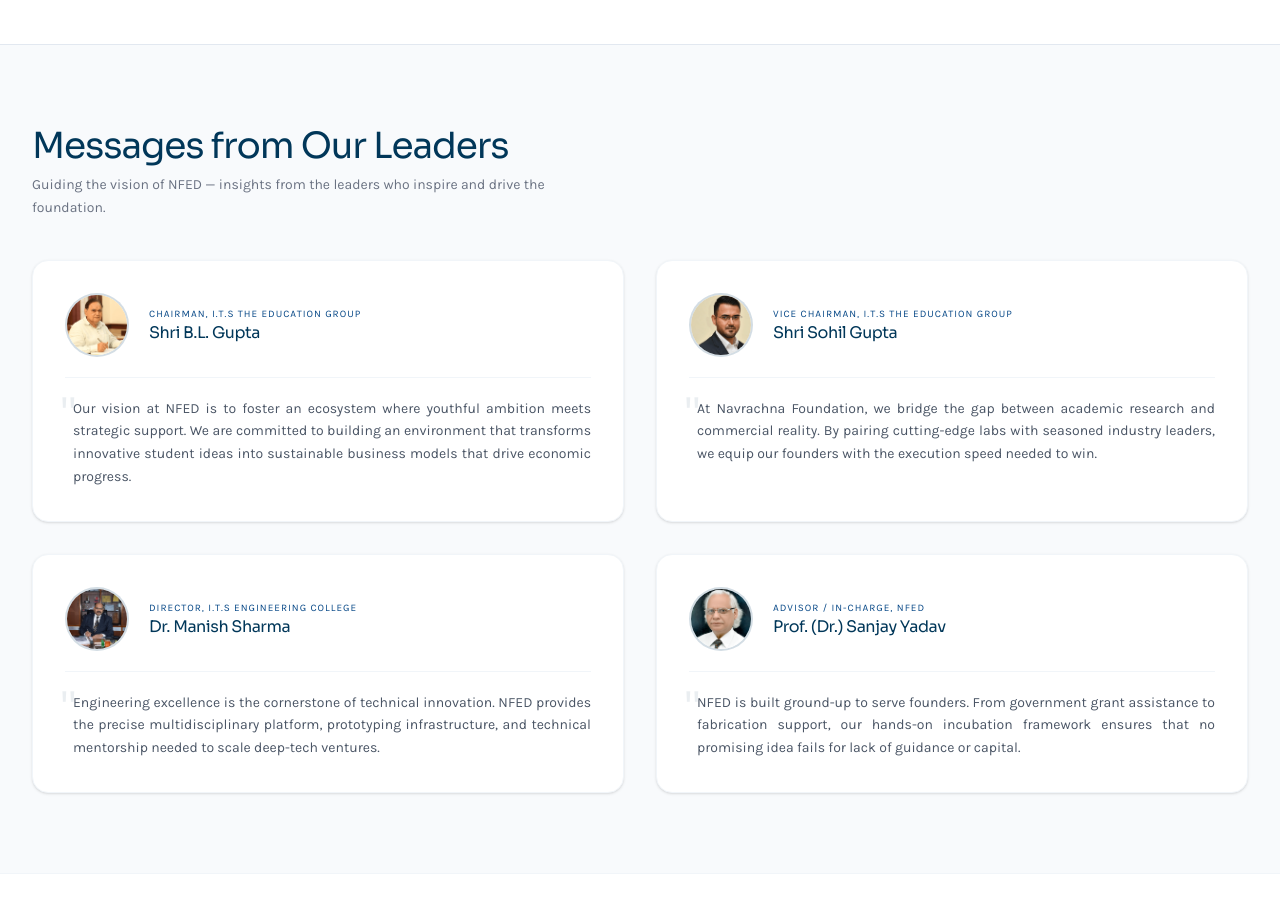
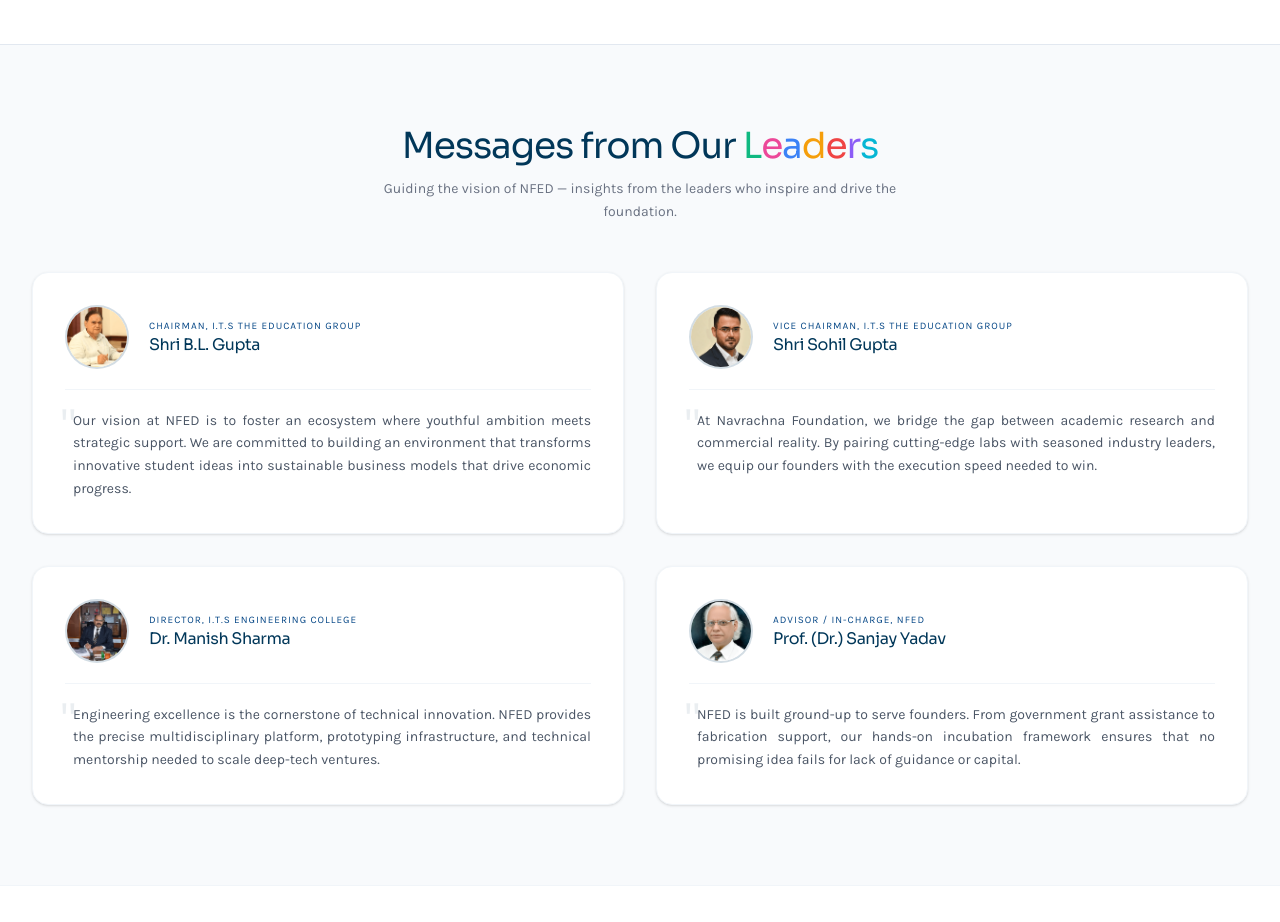
Before and after one commit to er-anubhav/Navrachna-Website, a React (Vite) app: page / in a window 1280 px wide. Shown: the part 6100-7022 px from the top of the page. Built offline with nearby package versions, Linux system fonts and the light colour scheme; a web font is replaced by a local one.

Commit message:
style section heading with colorful font and desktop center alignment

```diff
--- a/src/pages/LandingPage.jsx
+++ b/src/pages/LandingPage.jsx
@@ -1146,12 +1146,12 @@
       {/* Messages from Our Leaders */}
       <section className="w-full py-8 sm:py-14 md:py-20 bg-[#f8fafc] border-t border-slate-200">
         <div className="mx-auto max-w-7xl px-4 sm:px-6 lg:px-8">
-          {/* Header - Left Aligned */}
-          <div className="mb-6 sm:mb-10 text-left">
-            <h2 className="text-2xl sm:text-3xl md:text-4xl font-normal text-[#013759] tracking-tight">
-              Messages from Our Leaders
+          {/* Header - Left Aligned on Mobile, Centered on Desktop */}
+          <div className="mb-6 sm:mb-12 text-left md:text-center">
+            <h2 className="text-2xl sm:text-3xl md:text-4xl font-normal text-[#013759] tracking-tight mb-2 sm:mb-3">
+              Messages from Our <span className="inline-block"><span className="text-[#10b981]">L</span><span className="text-[#ec4899]">e</span><span className="text-[#3b82f6]">a</span><span className="text-[#f59e0b]">d</span><span className="text-[#ef4444]">e</span><span className="text-[#8b5cf6]">r</span><span className="text-[#06b6d4]">s</span></span>
             </h2>
-            <p className="mt-1.5 sm:mt-2 text-xs sm:text-sm text-gray-500 leading-relaxed max-w-xl font-normal">
+            <p className="text-xs sm:text-sm text-gray-500 leading-relaxed max-w-xl mx-0 md:mx-auto font-normal">
               Guiding the vision of NFED — insights from the leaders who inspire and drive the foundation.
             </p>
           </div>
```
